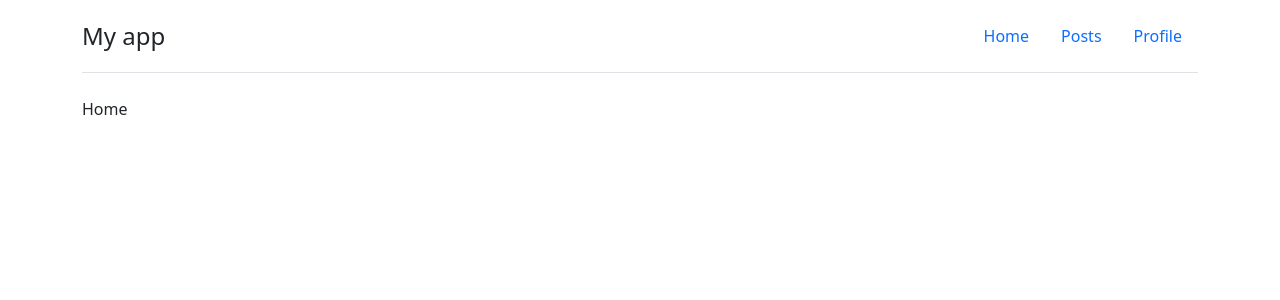
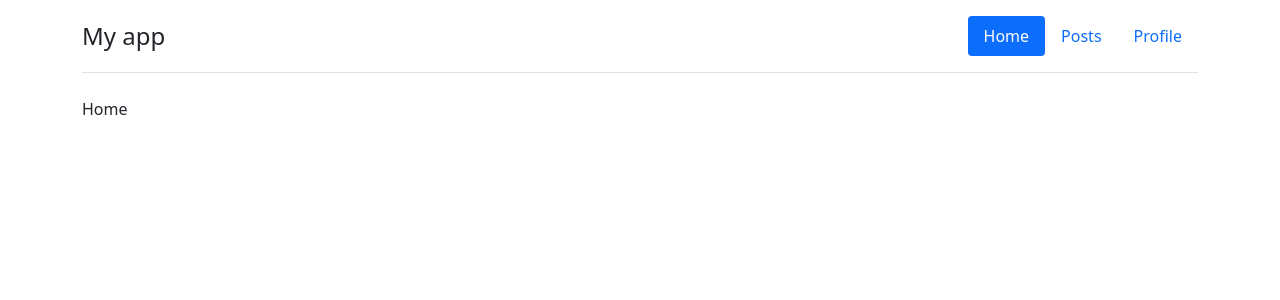
Before and after one commit to genie-ru/react_routes, a React (Create React App) app: page / in a window 1280 px wide. Shown: the top 300 px of the page. Built offline with nearby package versions, Linux system fonts and the light colour scheme.

Commit message:
add NavLink and NavLink active or non-active

```diff
--- a/src/App.js
+++ b/src/App.js
@@ -1,9 +1,9 @@
-import { BrowserRouter, Routes, Route, Link } from 'react-router-dom'
+import { BrowserRouter, Routes, Route, Link, NavLink } from 'react-router-dom'
 
 import Home from './components/home'
 import Posts from './components/posts'
 import Profile from './components/profile';
-import PostsItem from './components/postsItem.js';
+import PostsItem from './components/postsItem';
 
 const App = () => {
   return(
@@ -19,9 +19,11 @@ const App = () => {
 
           <ul className="nav nav-pills">
             <li className="nav-item">
-              <Link to="/" className="nav-link">
+              <NavLink
+                to="/"
+                className={({isActive})=> isActive ? 'nav-link active':'nav-link' }>
                 Home
-              </Link>
+              </NavLink>
             </li>
             <li className="nav-item">
               <Link to="posts" className="nav-link">
```
